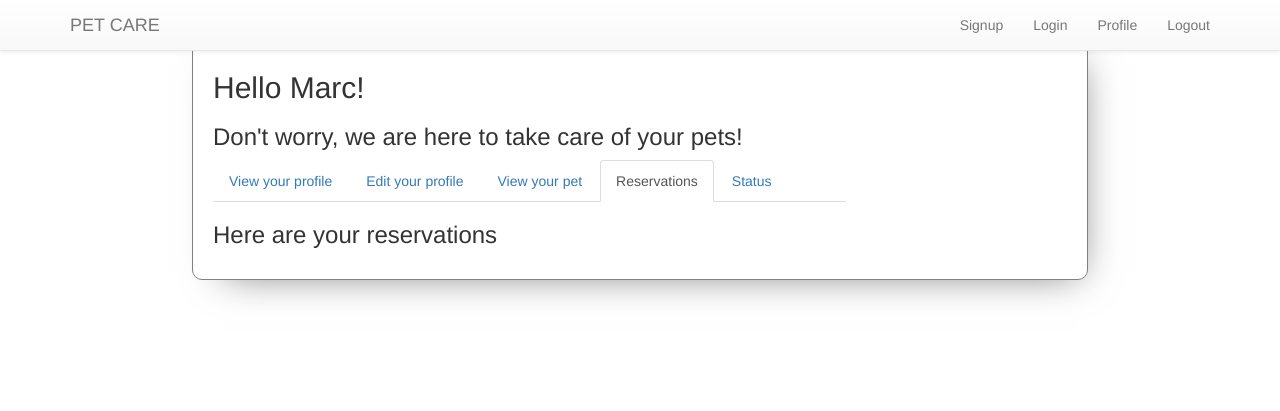
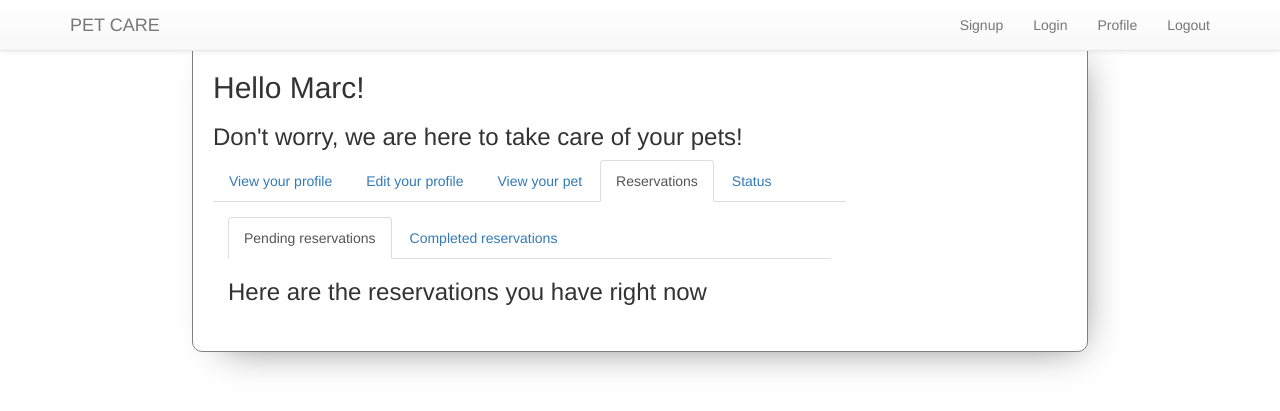
Before and after one commit to marcllopis/Pet-Care-Project, a Node server app: page /profile in a window 1280 px wide, after a click on "Reservations". Shown: the top 411 px of the page. Run offline with Node 20, Linux system fonts and the light colour scheme; a user stored in the database is signed in; some libraries are stand-ins or nearby versions.

Commit message:
changed the reservations structure

```diff
--- a/views/dashboard/profile.ejs
+++ b/views/dashboard/profile.ejs
@@ -191,7 +191,38 @@
             </div>
           </div>
           <div role="tabpanel" class="tab-pane" id="reservations">
-            <h3>Here are your reservations</h3>
+
+
+                        <div class="panel-body">
+
+                                  <!------------------------>
+                                  <!-- ADD A NEW NAV LIST -->
+                                  <!------------------------>
+
+                                  <ul class="nav nav-tabs">
+                                    <li class="active"><a data-toggle="tab" href="#pendingReservation">Pending reservations</a>
+                                    </li>
+                                    <li><a data-toggle="tab" href="#completedReservations">Completed reservations</a>
+                                    </li>
+                                  </ul>
+
+                                  <!-------------------------------------------------------->
+                                  <!-- USE THE "TAB-CONTENT" CLASS AGAIN TO ADD YOUR DIVS -->
+                                  <!-------------------------------------------------------->
+
+                                  <div class="tab-content">
+                                    <div id="pendingReservation" class="tab-pane active">
+                                      <h3>Here are the reservations you have right now</h3>
+
+                                    </div>
+                                    <div id="completedReservations" class="tab-pane">
+                                      <h3>Here are your past reservations</h3>
+
+                                    </div>
+
+                                  </div>
+
+                          </div>
 
           </div>
           <div role="tabpanel" class="tab-pane" id="status">
@@ -308,8 +339,36 @@
 
                    </div>
                    <div role="tabpanel" class="tab-pane" id="reservations">
-                     <h3>Here are your reservations</h3>
+                     <div class="panel-body">
 
+                               <!------------------------>
+                               <!-- ADD A NEW NAV LIST -->
+                               <!------------------------>
+
+                               <ul class="nav nav-tabs">
+                                 <li class="active"><a data-toggle="tab" href="#pendingReservation">Pending reservations</a>
+                                 </li>
+                                 <li><a data-toggle="tab" href="#completedReservations">Completed reservations</a>
+                                 </li>
+                               </ul>
+
+                               <!-------------------------------------------------------->
+                               <!-- USE THE "TAB-CONTENT" CLASS AGAIN TO ADD YOUR DIVS -->
+                               <!-------------------------------------------------------->
+
+                               <div class="tab-content">
+                                 <div id="pendingReservation" class="tab-pane active">
+                                   <h3>Here are the reservations you have right now</h3>
+
+                                 </div>
+                                 <div id="completedReservations" class="tab-pane">
+                                   <h3>Here are your past reservations</h3>
+
+                                 </div>
+
+                               </div>
+
+                       </div>
                    </div>
                    <div role="tabpanel" class="tab-pane" id="status">
                      <h3>Change your status</h3>
```
